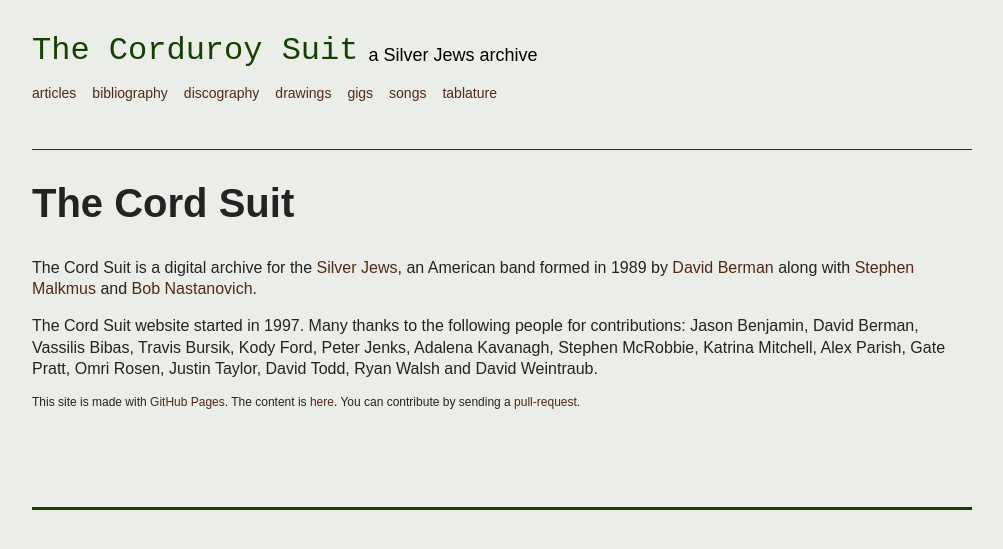
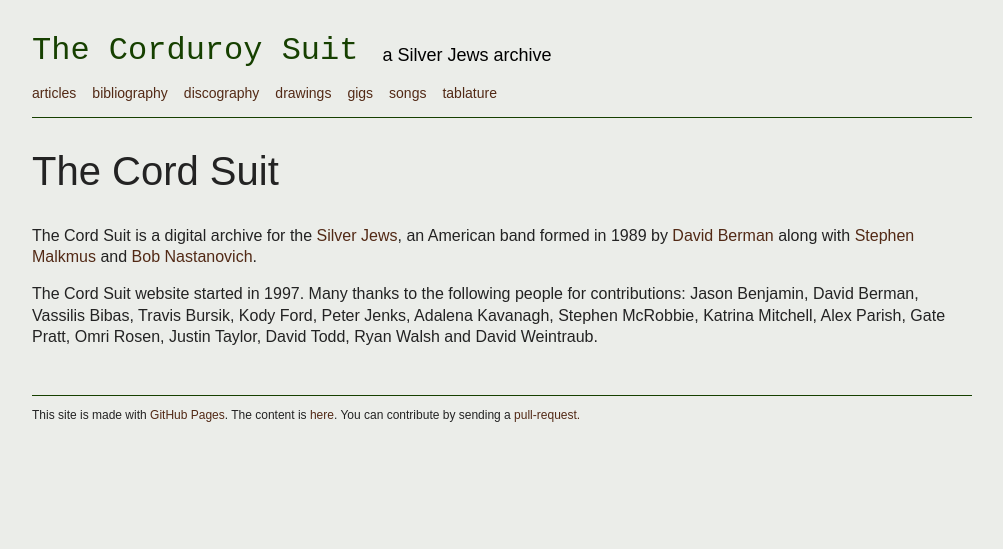
Before and after one commit to tomsugden/cordsuit, a Jekyll site: the page built from index.md, in a window 1280 px wide. Shown: the top 549 px of the page, without its empty margins (138-1141 px from the left). Built offline with Jekyll 4.4.1, drawn with Linux system fonts in a browser that asks for light colours.

Commit message:
fix main and footer tags

```diff
--- a/_includes/footer.html
+++ b/_includes/footer.html
@@ -1,4 +1,4 @@
-    </div>
+    </main>
     <footer>
       This site is made with <a href="http://pages.github.com">GitHub Pages</a>.
       The content is <a href="https://github.com/tomsugden/cordsuit">here</a>.
--- a/styles.css
+++ b/styles.css
@@ -21,7 +21,7 @@ header, main, footer {
 }
 
 header {
-  padding: 32px 0;
+  padding: 32px 0 0 0;
   border-bottom: 1px solid var(--primary);
 }
 
@@ -32,7 +32,7 @@ header > hgroup {
 header h1 {
   color: var(--primary);
   margin: 0;
-  padding: 0 10px 0 0;
+  padding: 0 24px 0 0;
   font-size: 32px;
   font-family: monospace;
   font-weight: normal;
@@ -69,7 +69,7 @@ header li.selected a {
 }
 
 main {
-  border-bottom: 3px solid var(--primary);
+  border-bottom: 1px solid var(--primary);
   padding-bottom: 32px;
   margin-bottom: 12px;
   line-height: 1.33;
@@ -78,6 +78,12 @@ main {
 
 main h1 {
   font-size: 2.5em;
+  font-weight: normal;
+}
+
+main h2 {
+  font-size: 1.5em;
+  font-weight: normal;
 }
 
 main a {
```
